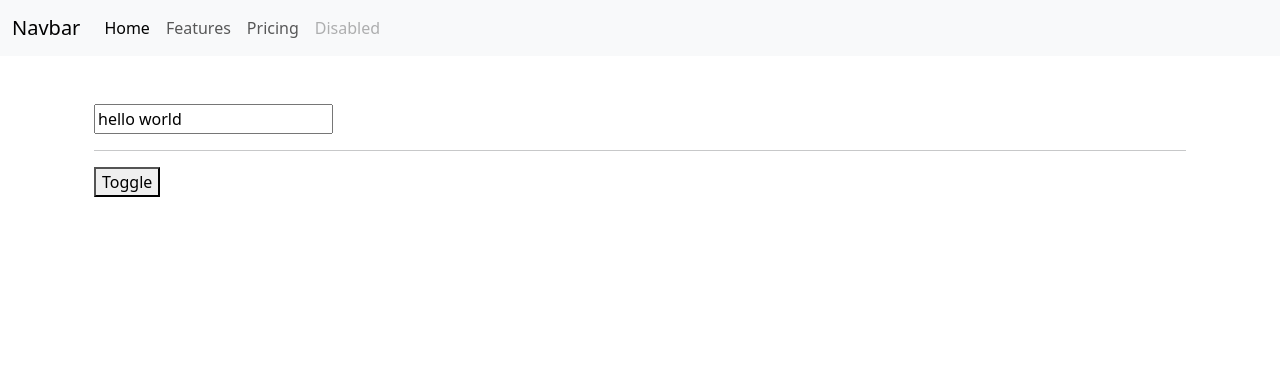
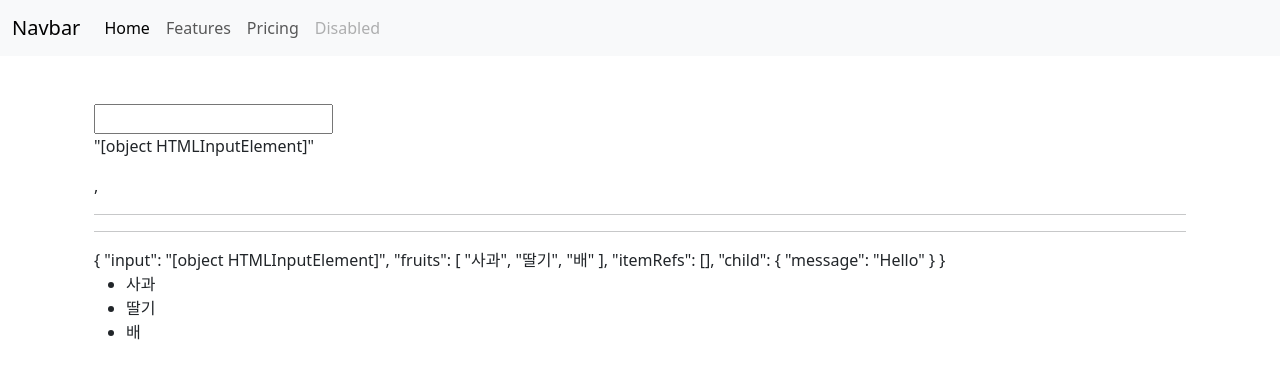
Before and after one commit to sukh115/VueParctice, a Vue app: page / in a window 1280 px wide. Shown: the top 378 px of the page. Built offline with nearby package versions, Linux system fonts and the light colour scheme.

Commit message:
feat : Ref 공부

```diff
--- /dev/null
+++ b/src/components/TemplateRefs.vue
@@ -0,0 +1,53 @@
+<template>
+  <div class="container py-4">
+    <input ref="input" type="text" />
+    <p>{{ input }}</p>
+    <p v-if="input">{{ input.value }},{{ $refs.input.value }}</p>
+
+    <hr />
+
+    <!-- <ul>
+      <li v-for="fruit in fruits" :key="fruit" ref="itemRefs">{{ fruit }}</li>
+      <li v-for="fruit in fruits" :key="fruit" :ref="(el) => itemRefs.push(el.textContent)">
+        {{ fruit }}
+      </li>
+    </ul> -->
+    <hr />
+    <TemplateRefsChild ref="child" />
+  </div>
+</template>
+
+<script>
+import { onMounted, ref } from 'vue'
+import TemplateRefsChild from './TemplateRefsChild.vue'
+
+export default {
+  components: {
+    TemplateRefsChild,
+  },
+  setup() {
+    const input = ref(null)
+    console.log('setup: ', input.value)
+    onMounted(() => {
+      console.log('onMounted:', input.value)
+
+      // itemRefs.value.forEach((item) => console.log('item:', item.textContent))
+      itemRefs.value.forEach((item) => console.log('item:', item))
+      console.log('chile.message : ', child.value.message)
+      child.value.sayHello()
+    })
+    const fruits = ref(['사과', '딸기', '배'])
+    const itemRefs = ref([])
+    const child = ref(null)
+
+    return {
+      input,
+      fruits,
+      itemRefs,
+      child,
+    }
+  },
+}
+</script>
+
+<style lang="scss" scoped></style>
--- /dev/null
+++ b/src/components/TemplateRefsChild.vue
@@ -0,0 +1,27 @@
+<template>
+  <div>
+    {{ $parent }}
+    <ul>
+      <li v-for="fruit in $parent.fruits" :key="fruit">{{ fruit }}</li>
+    </ul>
+  </div>
+</template>
+
+<script>
+import { ref } from 'vue'
+
+export default {
+  setup() {
+    const message = ref('Hello')
+    const sayHello = () => {
+      alert(message.value)
+    }
+    return {
+      message,
+      sayHello,
+    }
+  },
+}
+</script>
+
+<style lang="scss" scoped></style>
--- a/src/components/TheView.vue
+++ b/src/components/TheView.vue
@@ -2,18 +2,18 @@
   <div>
     <main>
       <div class="container py-4">
-        <LifeCycleHook></LifeCycleHook>
+        <TemplateRefs></TemplateRefs>
       </div>
     </main>
   </div>
 </template>
 
 <script>
-import LifeCycleHook from './LifeCycleHook.vue'
+import TemplateRefs from './TemplateRefs.vue'
 
 export default {
   components: {
-    LifeCycleHook,
+    TemplateRefs,
   },
   setup() {
     return {}
```
